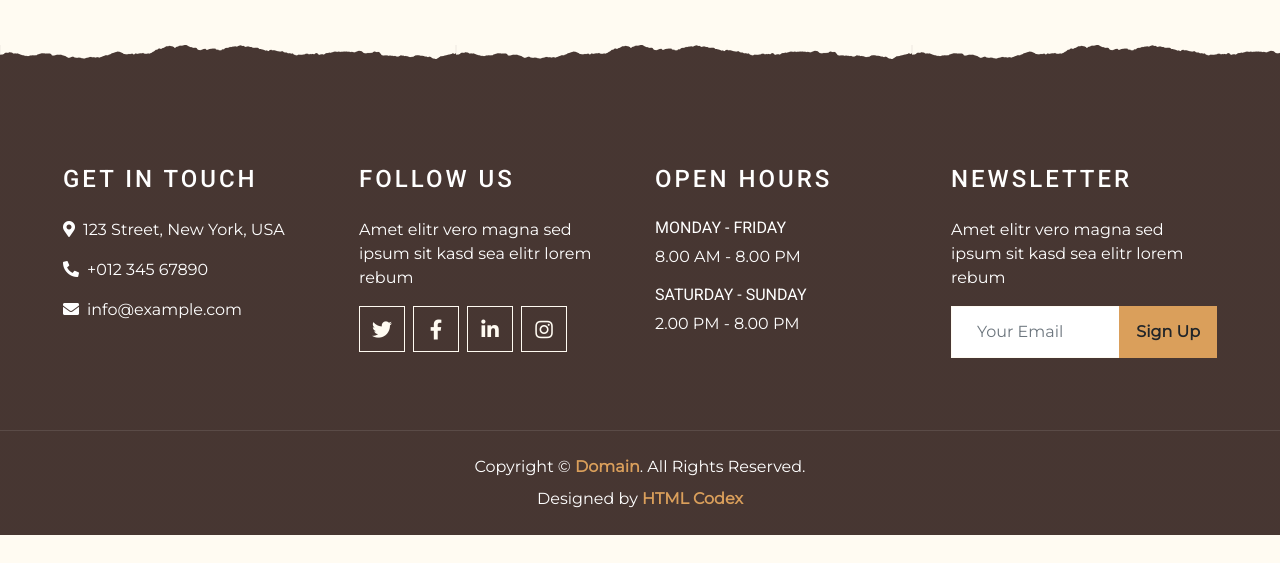
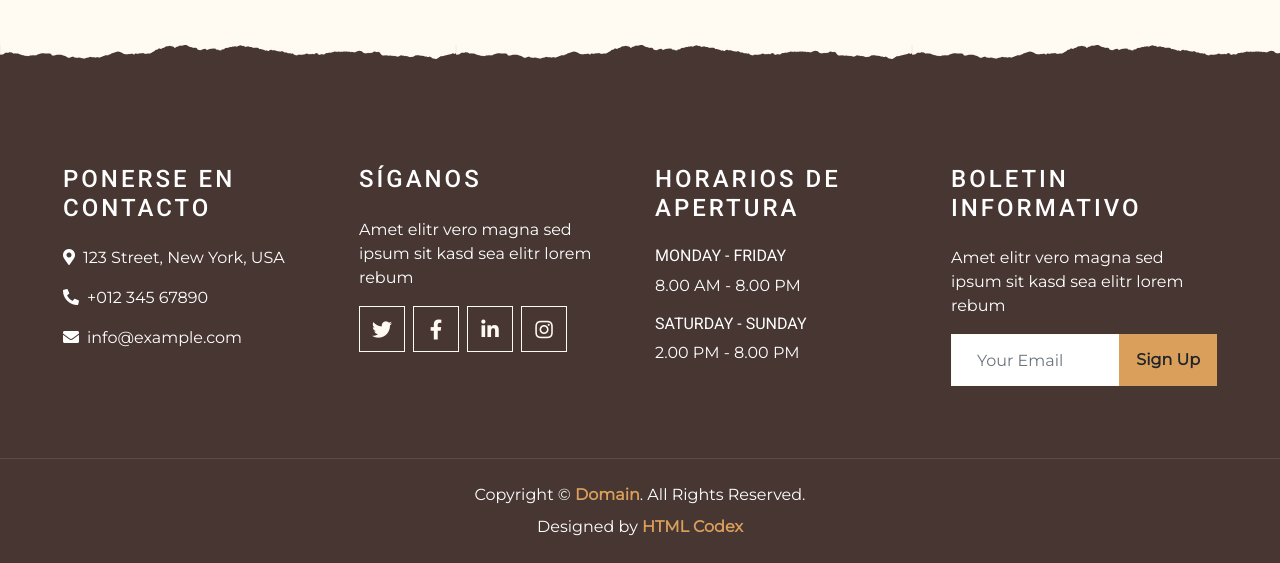
Before and after one commit to HandyManu/DIANA, a plain HTML site: page coffee-shop-html-template/contact.html in a window 1280 px wide. Shown: the part 1408-1971 px from the top of the page. Before the commit the page ends 1943 px from the top, so only its background shows below. Drawn offline with nearby package versions, Linux system fonts and the light colour scheme.

Commit message:
cambio contactosnos

```diff
--- a/coffee-shop-html-template/contact.html
+++ b/coffee-shop-html-template/contact.html
@@ -143,13 +143,13 @@
     <div class="container-fluid footer text-white mt-5 pt-5 px-0 position-relative overlay-top">
         <div class="row mx-0 pt-5 px-sm-3 px-lg-5 mt-4">
             <div class="col-lg-3 col-md-6 mb-5">
-                <h4 class="text-white text-uppercase mb-4" style="letter-spacing: 3px;">Get In Touch</h4>
+                <h4 class="text-white text-uppercase mb-4" style="letter-spacing: 3px;">Ponerse en contacto</h4>
                 <p><i class="fa fa-map-marker-alt mr-2"></i>123 Street, New York, USA</p>
                 <p><i class="fa fa-phone-alt mr-2"></i>+012 345 67890</p>
                 <p class="m-0"><i class="fa fa-envelope mr-2"></i>info@example.com</p>
             </div>
             <div class="col-lg-3 col-md-6 mb-5">
-                <h4 class="text-white text-uppercase mb-4" style="letter-spacing: 3px;">Follow Us</h4>
+                <h4 class="text-white text-uppercase mb-4" style="letter-spacing: 3px;">SÍGANOS</h4>
                 <p>Amet elitr vero magna sed ipsum sit kasd sea elitr lorem rebum</p>
                 <div class="d-flex justify-content-start">
                     <a class="btn btn-lg btn-outline-light btn-lg-square mr-2" href="#"><i class="fab fa-twitter"></i></a>
@@ -159,7 +159,7 @@
                 </div>
             </div>
             <div class="col-lg-3 col-md-6 mb-5">
-                <h4 class="text-white text-uppercase mb-4" style="letter-spacing: 3px;">Open Hours</h4>
+                <h4 class="text-white text-uppercase mb-4" style="letter-spacing: 3px;">Horarios de apertura</h4>
                 <div>
                     <h6 class="text-white text-uppercase">Monday - Friday</h6>
                     <p>8.00 AM - 8.00 PM</p>
@@ -168,7 +168,7 @@
                 </div>
             </div>
             <div class="col-lg-3 col-md-6 mb-5">
-                <h4 class="text-white text-uppercase mb-4" style="letter-spacing: 3px;">Newsletter</h4>
+                <h4 class="text-white text-uppercase mb-4" style="letter-spacing: 3px;">Boletin informativo</h4>
                 <p>Amet elitr vero magna sed ipsum sit kasd sea elitr lorem rebum</p>
                 <div class="w-100">
                     <div class="input-group">
```
